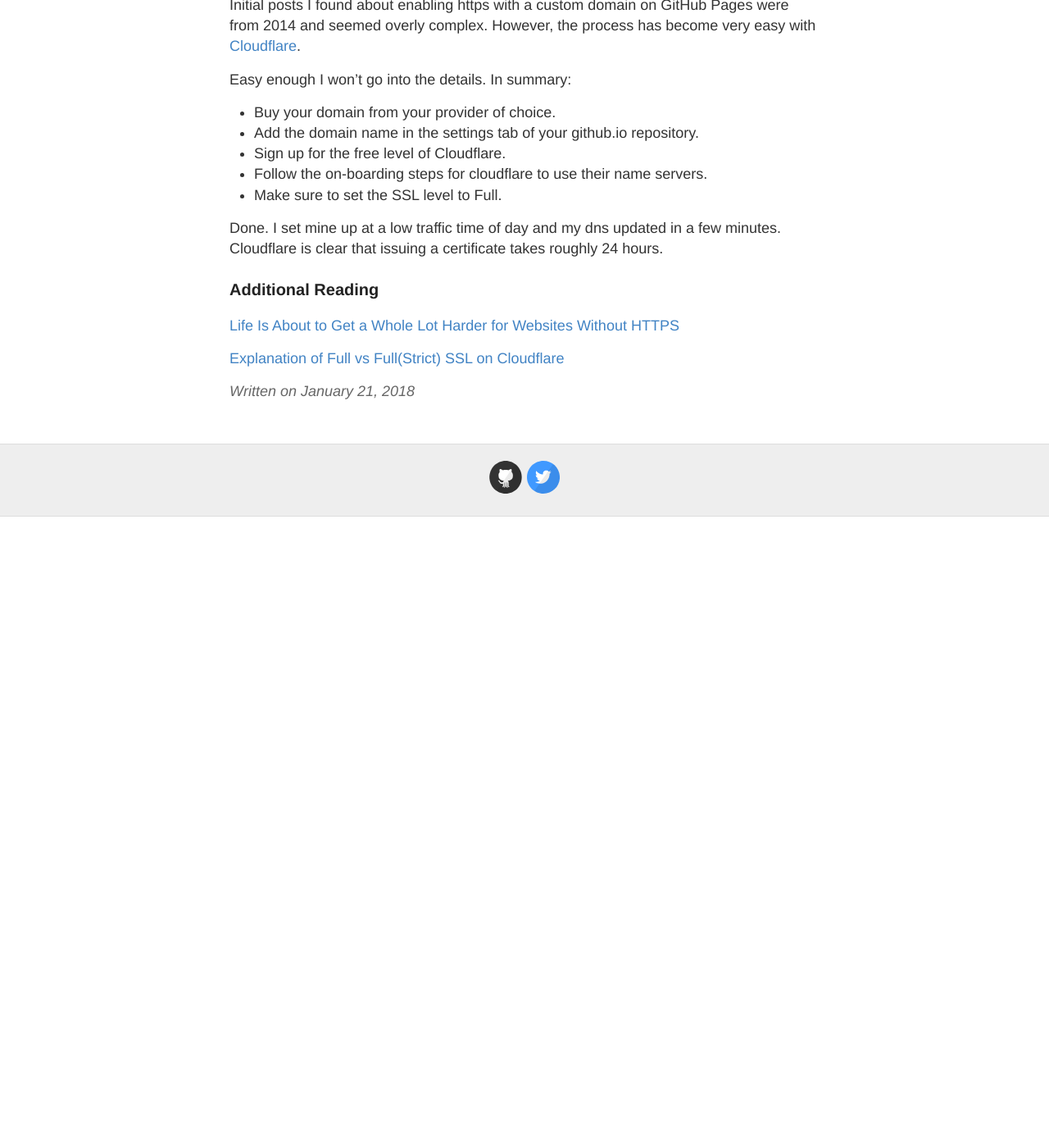
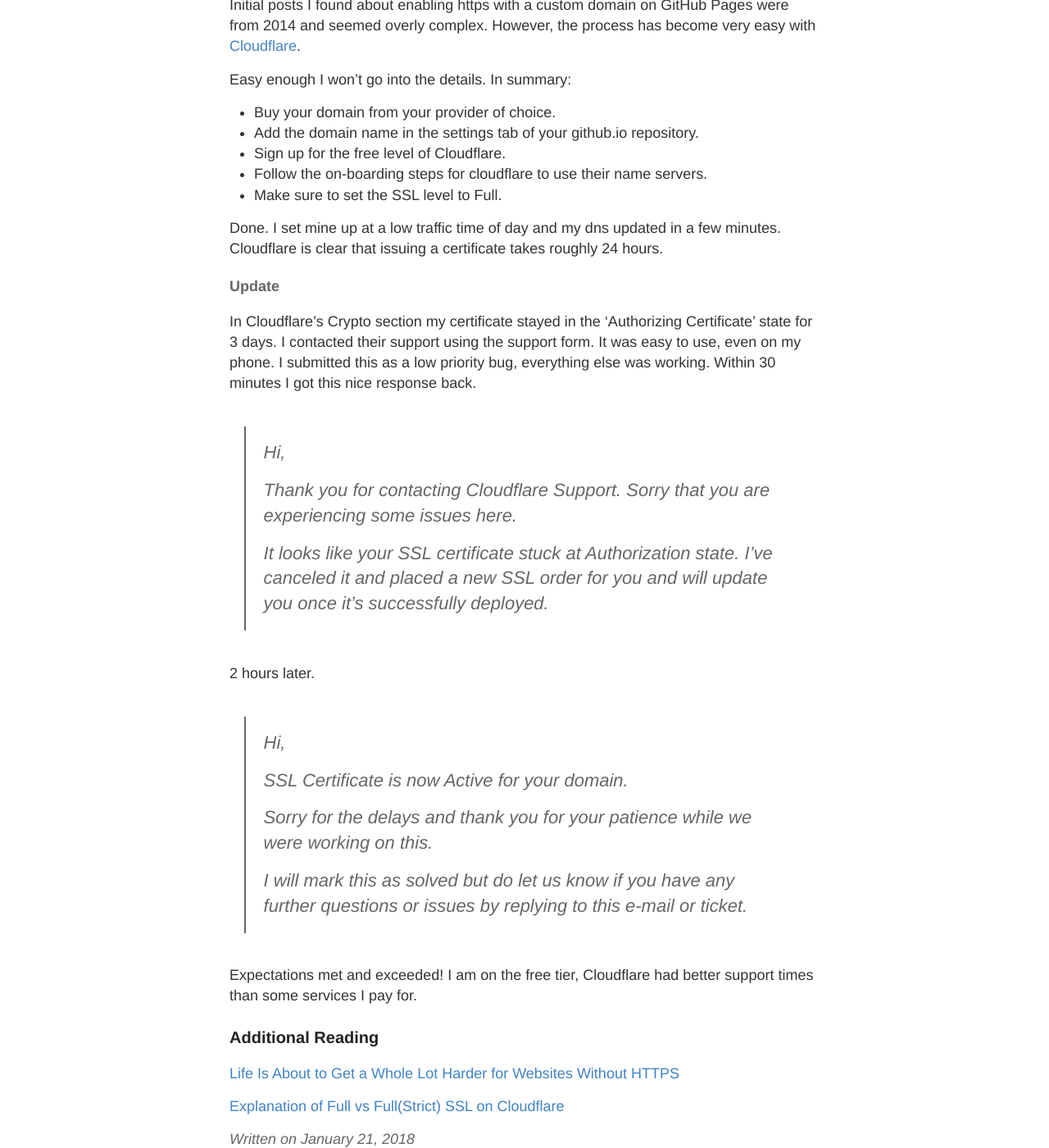
Before and after one commit to gnfrazier/gnfrazier.github.io, a Jekyll site: the page built from _posts/2018-1-21-github-pages-and-custom-domains-https.md, in a window 1280 px wide and 1400 px high, scrolled down 284 px. Shown: the whole window at 82% size. Built offline with Jekyll 4.4.1, drawn with Linux system fonts in a browser that asks for light colours; before the commit the page ends 914 px from its top, so only the background shows below that; some of the changed text lies outside the part shown.

Commit message:
Update to 1-21 and 1-23 posts.

```diff
--- a/_posts/2018-1-21-github-pages-and-custom-domains-https.md
+++ b/_posts/2018-1-21-github-pages-and-custom-domains-https.md
@@ -1,6 +1,6 @@
 ---
 layout: post
-title: Using GitHub Pages with Custom Domain and HTTPS
+title: Using GitHub Pages with Custom Domain and HTTPS with Cloudflare
 tags: github-pages https cloudflare cdn
 ---
 
@@ -16,6 +16,28 @@
 
 Done. I set mine up at a low traffic time of day and my dns updated in a few minutes.  Cloudflare is clear that issuing a certificate takes roughly 24 hours.
 
+#### Update
+
+In Cloudflare's Crypto section my certificate stayed in the 'Authorizing Certificate' state for 3 days. I contacted their support using the support form. It was easy to use, even on my phone. I submitted this as a low priority bug, everything else was working. Within 30 minutes I got this nice response back.
+
+> Hi,
+>
+> Thank you for contacting Cloudflare Support. Sorry that you are experiencing some issues here.
+>
+> It looks like your SSL certificate stuck at Authorization state. I've canceled it and placed a new SSL order for you and will update you once it's successfully deployed.
+
+2 hours later.
+
+> Hi,
+>
+> SSL Certificate is now Active for your domain.
+>
+> Sorry for the delays and thank you for your patience while we were working on this.
+>
+> I will mark this as solved but do let us know if you have any further questions or issues by replying to this e-mail or ticket.
+
+Expectations met and exceeded! I am on the free tier, Cloudflare had better support times than some services I pay for.
+
 ### Additional Reading
 
 [Life Is About to Get a Whole Lot Harder for Websites Without HTTPS](https://www.troyhunt.com/life-is-about-to-get-harder-for-websites-without-https/ "TroyHunt.com - Life Is About to Get...")
```
Also changed, not shown: _posts/2018-1-23-thinking-about-rust.md (+1 -1 lines).
